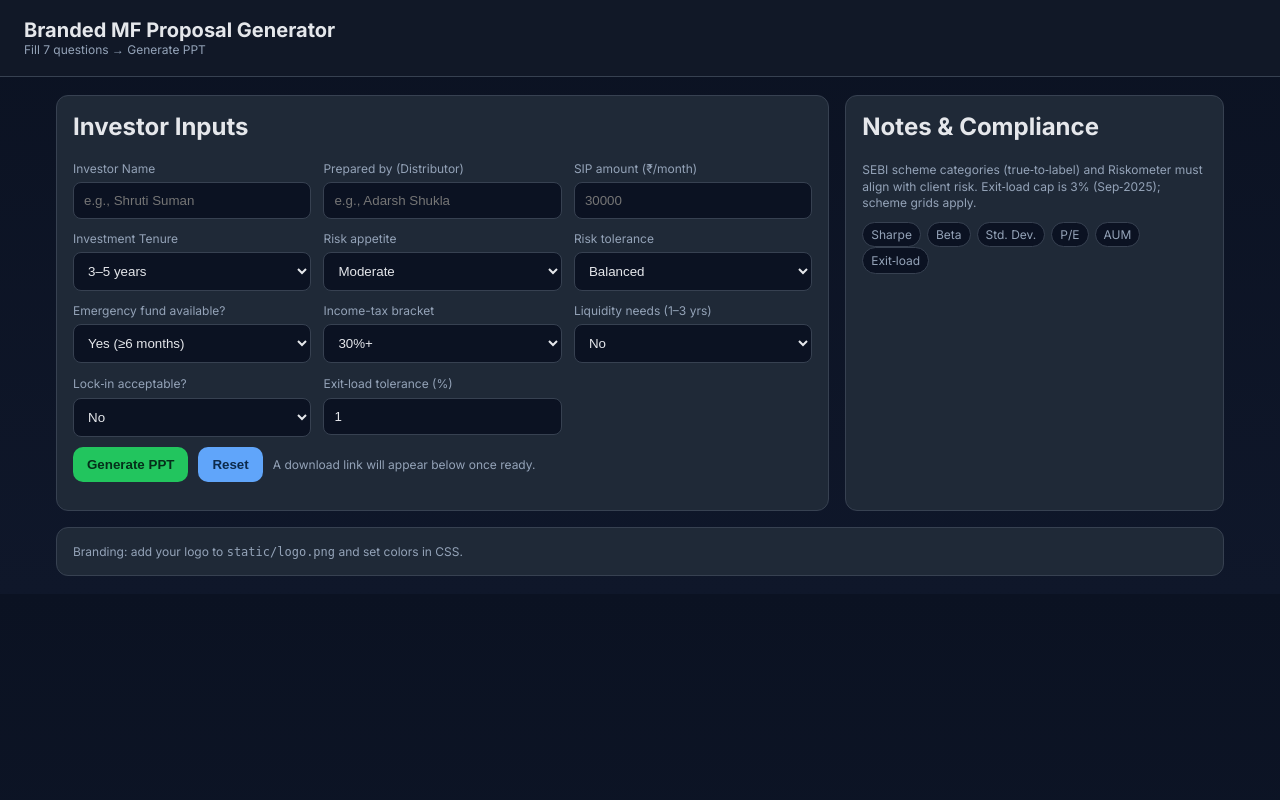
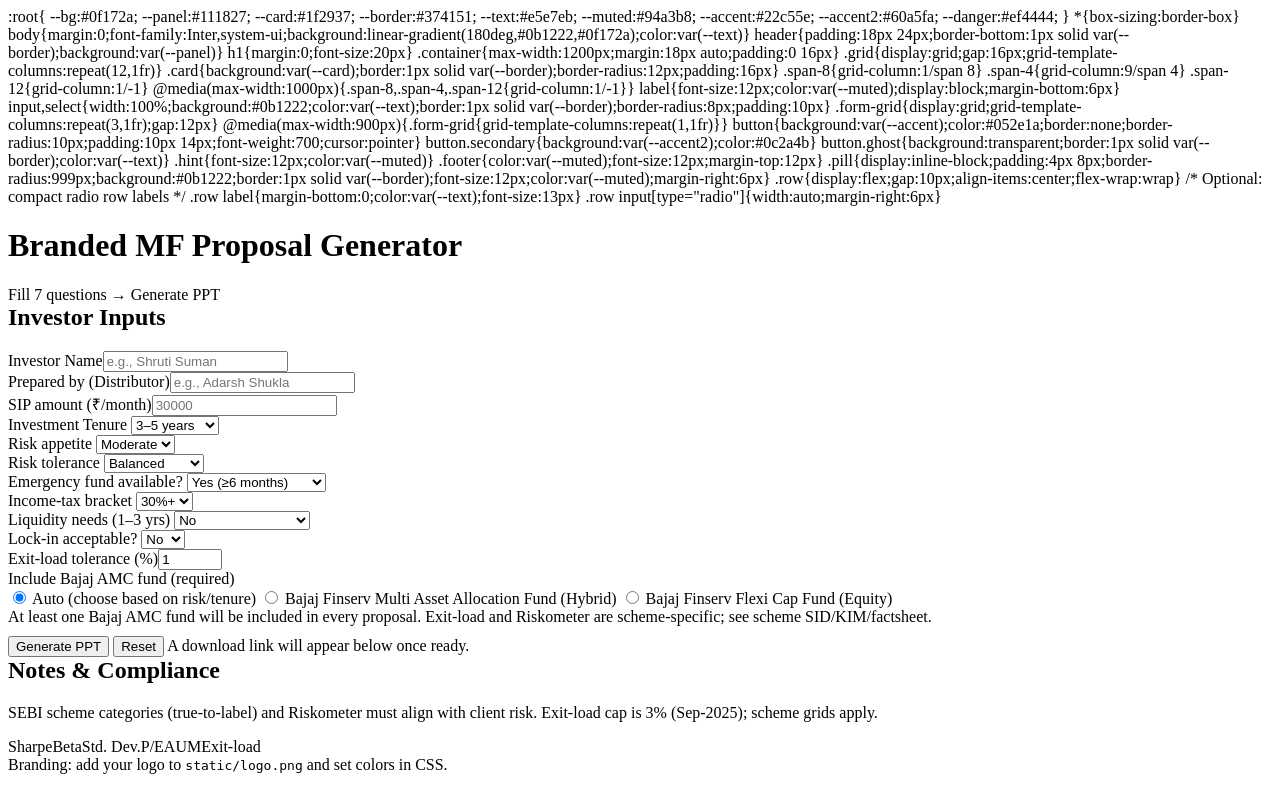
Before and after one commit to aaD-create/MFD, a Flask app: page / in a window 1280 px wide. Run offline with Flask 3, Linux system fonts and the light colour scheme.

Commit message:
Update index.html

```diff
--- a/templates/index.html
+++ b/templates/index.html
@@ -1,12 +1,13 @@
+
 <!DOCTYPE html>
 <html lang="en">
 <head>
   <meta charset="UTF-8" />
   <meta name="viewport" content="width=device-width, initial-scale=1" />
   <title>MF Proposal Generator — Branded</title>
-  <link rel="preconnect" href="https://fonts.googleapis.com">
-  <link rel="preconnect" href="https://fonts.gstatic.com" crossorigin>
-  <link href="https://fonts.googleapis.com/css2?family=Inter:wght@400;600;700&display=swap" rel="stylesheet">
+  <link://fonts.googleapis.com
+  https://fonts.gstatic.com
+  https://fonts.googleapis.com/css2?family=Inter:wght@400;600;700&display=swap
   <style>
     :root{
       --bg:#0f172a; --panel:#111827; --card:#1f2937; --border:#374151; --text:#e5e7eb;
@@ -32,6 +33,9 @@
     .footer{color:var(--muted);font-size:12px;margin-top:12px}
     .pill{display:inline-block;padding:4px 8px;border-radius:999px;background:#0b1222;border:1px solid var(--border);font-size:12px;color:var(--muted);margin-right:6px}
     .row{display:flex;gap:10px;align-items:center;flex-wrap:wrap}
+    /* Optional: compact radio row labels */
+    .row label{margin-bottom:0;color:var(--text);font-size:13px}
+    .row input[type="radio"]{width:auto;margin-right:6px}
   </style>
 </head>
 <body>
@@ -70,7 +74,22 @@
         <div><label>Lock‑in acceptable?</label>
           <select id="lockinOk"><option>No</option><option>Yes</option></select></div>
         <div><label>Exit‑load tolerance (%)</label><input id="exitLoadTolerance" type="number" step="0.5" min="0" max="3" value="1"/></div>
+
+        <!-- NEW: Bajaj AMC inclusion (required, default = auto) -->
+        <div style="grid-column:1/-1">
+          <label>Include Bajaj AMC fund (required)</label>
+          <div class="row" role="radiogroup" aria-label="Include Bajaj AMC fund">
+            <label><input type="radio" name="bajajFundChoice" value="auto" checked> Auto (choose based on risk/tenure)</label>
+            <label><input type="radio" name="bajajFundChoice" value="maf"> Bajaj Finserv Multi Asset Allocation Fund (Hybrid)</label>
+            <label><input type="radio" name="bajajFundChoice" value="flexi"> Bajaj Finserv Flexi Cap Fund (Equity)</label>
+          </div>
+          <div class="hint">
+            At least one Bajaj AMC fund will be included in every proposal. Exit‑load and Riskometer are scheme‑specific; see scheme SID/KIM/factsheet.
+          </div>
+        </div>
+        <!-- END NEW -->
       </div>
+
       <div class="row" style="margin-top:10px">
         <button id="generateBtn">Generate PPT</button>
         <button class="secondary" id="resetBtn">Reset</button>
@@ -78,11 +97,13 @@
       </div>
       <div id="result" class="footer"></div>
     </div>
+
     <div class="card span-4">
       <h2 style="margin-top:0">Notes & Compliance</h2>
       <p class="hint">SEBI scheme categories (true‑to‑label) and Riskometer must align with client risk. Exit‑load cap is 3% (Sep‑2025); scheme grids apply.</p>
       <div><span class="pill">Sharpe</span><span class="pill">Beta</span><span class="pill">Std. Dev.</span><span class="pill">P/E</span><span class="pill">AUM</span><span class="pill">Exit‑load</span></div>
     </div>
+
     <div class="card span-12">
       <div class="hint">Branding: add your logo to <code>static/logo.png</code> and set colors in CSS.</div>
     </div>
@@ -109,13 +130,15 @@ document.getElementById('generateBtn').addEventListener('click', async ()=>{
     taxBracket: document.getElementById('taxBracket').value,
     liquidityNeeds: document.getElementById('liquidityNeeds').value,
     lockinOk: document.getElementById('lockinOk').value === 'Yes',
-    exitLoadTolerance: Number(document.getElementById('exitLoadTolerance').value || 1)
+    exitLoadTolerance: Number(document.getElementById('exitLoadTolerance').value || 1),
+    // NEW: include Bajaj fund choice in payload
+    bajajFundChoice: (document.querySelector('input[name="bajajFundChoice"]:checked')?.value || 'auto')
   };
   const resultEl = document.getElementById('result');
   resultEl.textContent = 'Generating deck…';
   try{
     const link = await postData('/generate', payload);
-    resultEl.innerHTML = `<a href="${link}" download>Download PPT</a>`;
+    resultEl.innerHTML = `${link}Download PPT</a>`;
   }catch(e){
     resultEl.textContent = 'Failed to generate. Please check server logs.';
   }
@@ -135,6 +158,10 @@ document.getElementById('resetBtn').addEventListener('click', ()=>{
     if(el.id==='lockinOk') el.value='No';
     if(el.id==='exitLoadTolerance') el.value='1';
   });
+  // NEW: reset Bajaj fund choice to auto
+  const autoRadio = document.querySelector('input[name="bajajFundChoice"][value="auto"]');
+  if(autoRadio) autoRadio.checked = true;
+
   document.getElementById('result').textContent='';
 });
 </script>
```
